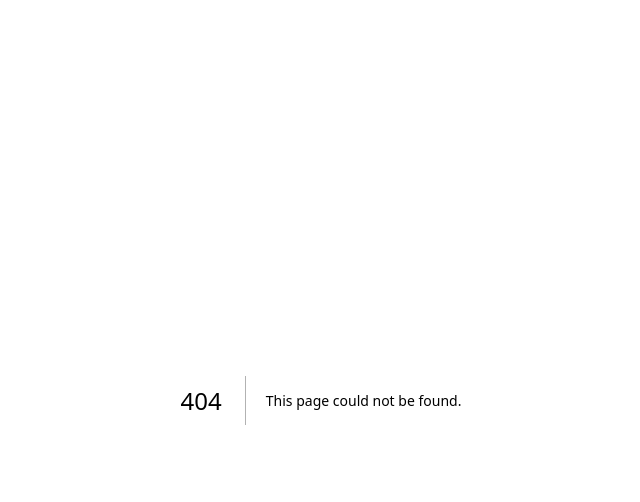
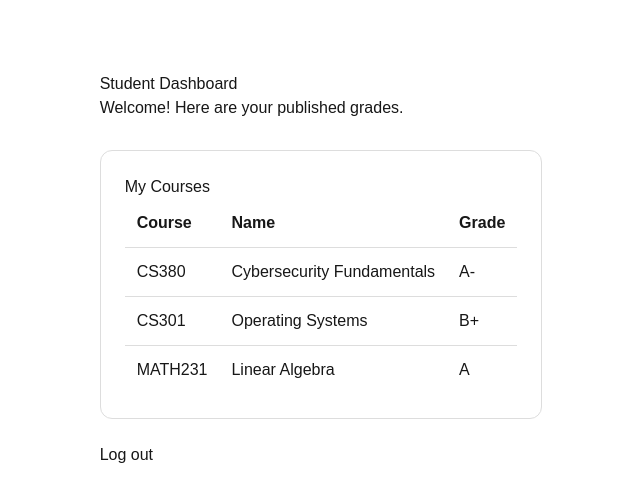
Before and after one commit to Fatima-Fa2106847/CS-Project, a Next.js app in the folder portal/: page /student-dashboard in a window 1280 px wide. Before the commit this address had no page. Shown: the top 502 px of the page, without its empty margins (319-959 px from the left). Built offline with nearby package versions, Linux system fonts and the light colour scheme.

Commit message:
student-dashboard

```diff
--- /dev/null
+++ b/portal/app/student-dashboard/page.tsx
@@ -0,0 +1,64 @@
+
+import Link from "next/link";
+
+export default function StudentDashboard() {
+  const courses = [
+    { code: "CS380", name: "Cybersecurity Fundamentals", grade: "A-" },
+    { code: "CS301", name: "Operating Systems", grade: "B+" },
+    { code: "MATH231", name: "Linear Algebra", grade: "A" },
+  ];
+
+  return (
+    <main
+      style={{
+        maxWidth: "900px",
+        margin: "40px auto",
+        padding: "32px",
+        fontFamily: "Arial, sans-serif",
+      }}
+    >
+      <h1>Student Dashboard</h1>
+      <p>Welcome! Here are your published grades.</p>
+
+      <section
+        style={{
+          marginTop: "30px",
+          padding: "24px",
+          border: "1px solid #ddd",
+          borderRadius: "12px",
+        }}
+      >
+        <h2>My Courses</h2>
+
+        <table style={{ width: "100%", borderCollapse: "collapse" }}>
+          <thead>
+            <tr>
+              <th style={{ textAlign: "left", padding: "12px" }}>Course</th>
+              <th style={{ textAlign: "left", padding: "12px" }}>Name</th>
+              <th style={{ textAlign: "left", padding: "12px" }}>Grade</th>
+            </tr>
+          </thead>
+          <tbody>
+            {courses.map((course) => (
+              <tr key={course.code}>
+                <td style={{ padding: "12px", borderTop: "1px solid #ddd" }}>
+                  {course.code}
+                </td>
+                <td style={{ padding: "12px", borderTop: "1px solid #ddd" }}>
+                  {course.name}
+                </td>
+                <td style={{ padding: "12px", borderTop: "1px solid #ddd" }}>
+                  {course.grade}
+                </td>
+              </tr>
+            ))}
+          </tbody>
+        </table>
+      </section>
+
+      <p style={{ marginTop: "24px" }}>
+        <Link href="/">Log out</Link>
+      </p>
+    </main>
+  );
+}
--- a/portal/app/verify/page.tsx
+++ b/portal/app/verify/page.tsx
@@ -1,9 +1,11 @@
 
 "use client";
+import { useRouter } from "next/navigation";
 
 import Link from "next/link";
 
 export default function VerifyPage() {
+    const router = useRouter();
   return (
     <main
       style={{
@@ -14,7 +16,8 @@ export default function VerifyPage() {
         textAlign: "center",
         border: "1px solid #ddd",
         borderRadius: "12px",
-      }}
+      }
+    }
     >
       <h1>Face Verification</h1>
       <p>Verify your identity to securely access your grades.</p>
@@ -32,7 +35,7 @@ export default function VerifyPage() {
       </div>
 
       <button
-        onClick={() => alert("Face verification will be connected later.")}
+       onClick={() => router.push("/student-dashboard")}
         style={{
           width: "100%",
           padding: "12px",
```
